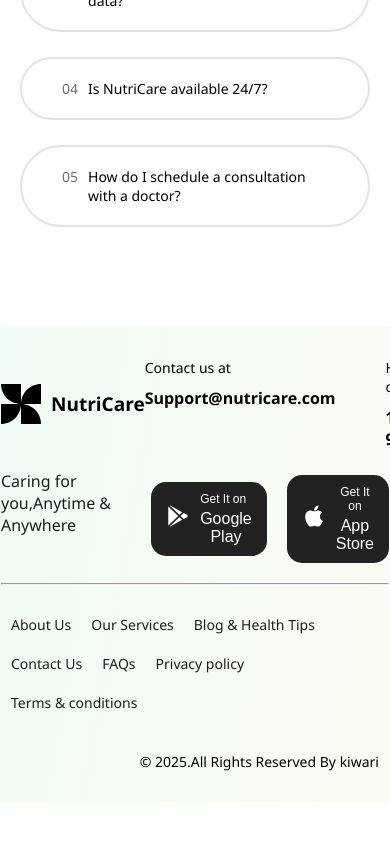
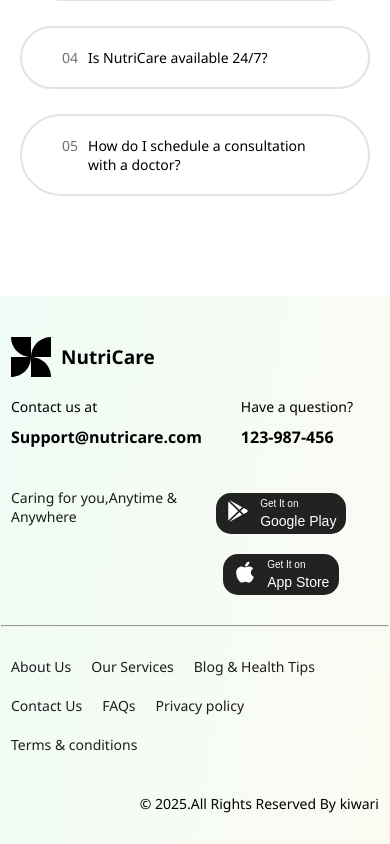
Before and after one commit to Manoj-2301/NutriCarePractice, a Next.js app: page / in a window 390 px wide. Shown: the part 6761-7605 px from the top of the page. Before the commit the page ends 7563 px from the top, so only its background shows below. Built offline with nearby package versions, Linux system fonts and the light colour scheme; some icons are missing.

Commit message:
responsive

```diff
--- a/src/app/(pages)/About/workStyle.scss
+++ b/src/app/(pages)/About/workStyle.scss
@@ -36,18 +36,17 @@
     }
 .cards{
     display: flex;
-    // justify-content: center;
+    justify-content: center;
     align-items: center;
     flex-wrap: wrap;
     gap: 30px;
-    align-items: center;
     margin-bottom: 20px;
     margin-top:clamp(30px, 4vw ,  70px);
     padding: 10px;
     .work_main_card {
         // margin: 0 auto;
         width: 500px;
-        height: 489px;
+        height: fit-content;
         border-radius: 25px;
         background: linear-gradient(to right bottom, #ddfaea, #fcfce3);
         border: 2px solid #afafaf62;
--- a/src/app/Footer/footerStyle.scss
+++ b/src/app/Footer/footerStyle.scss
@@ -6,14 +6,15 @@
         margin: 0 auto;
         margin-top: 100px;
         padding: 1px;
-
         .footer_help_info {
             display: flex;
+            gap: 20px;
             justify-content: space-between;
             align-items: center;
+            flex-wrap: wrap;
             margin-top: 30px;
             margin-bottom: 25px;
-
+            padding: 10px;
             .footer_logo {
                 display: flex;
                 justify-content: center;
@@ -34,7 +35,8 @@
 
             .footer_contact {
                 display: flex;
-                gap: 50px;
+                flex-wrap: wrap;
+                gap:clamp(20px, 10vw,  50px);
 
                 .contact,
                 .have_question {
@@ -58,9 +60,9 @@
             display: flex;
             justify-content: space-between;
             margin-bottom: 20px;
-
+            padding: 10px;
             .footer_para {
-                font-size: 16px;
+                font-size: clamp(14px , 1vw , 16px);
                 font-weight: 500;
                 margin-top: -5px;
                 color: #181f18;
@@ -69,12 +71,13 @@
             .btn_primary {
                 display: flex;
                 justify-content: center;
+                flex-wrap: wrap;
                 align-items: center;
                 gap: 20px;
 
                 .btn {
                     border: none;
-                    padding: 10px 15px;
+                    padding: clamp(5px , 1vw , 10px) clamp(10px , 1vw ,15px);
                     border-radius: 15px;
                     background-color: #222222;
 
@@ -90,10 +93,10 @@
                         justify-content: flex-start;
                         color: white;
                         gap: 4px;
-                        font-size: 12px;
+                        font-size: clamp(10px, 1vw, 12px);
 
                         .subtext {
-                            font-size: 16px;
+                            font-size: clamp(14px, 1vw , 16px);
                         }
                     }
 
```
Also changed, not shown: src/app/Footer/page.js (+5 -5 lines).
